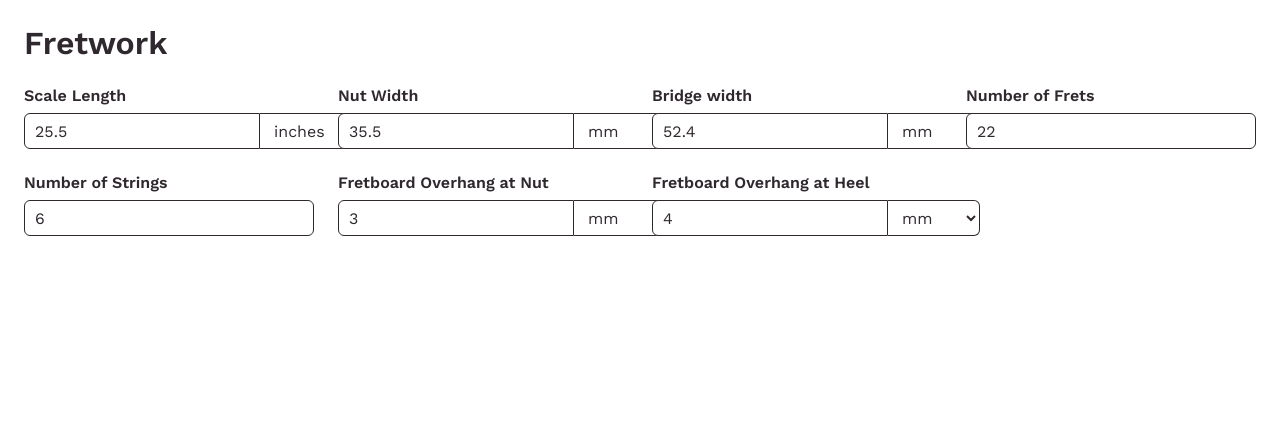
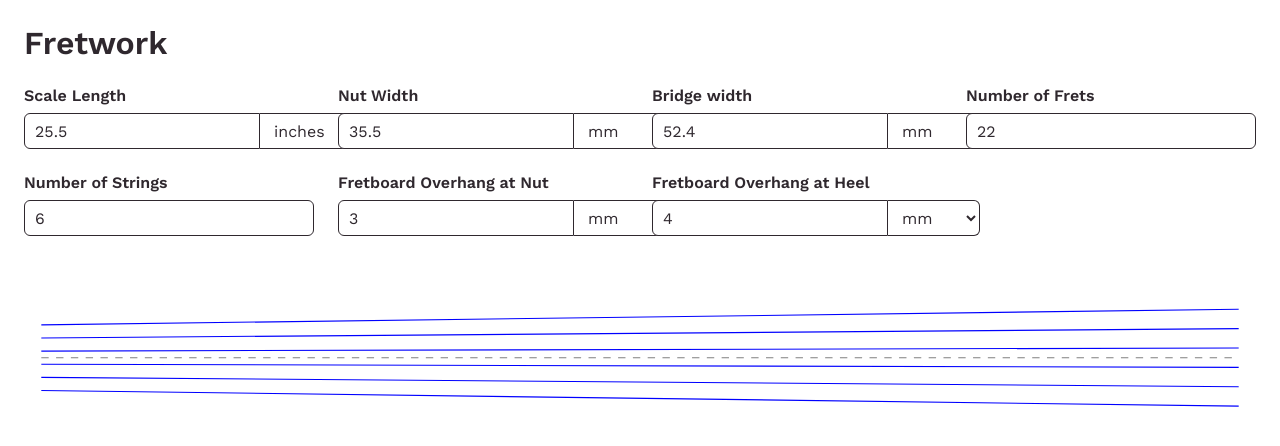
Before and after one commit to billhannah/fret-werk, a Vue app: page / in a window 1280 px wide. Shown: the top 446 px of the page. Built offline with nearby package versions, Linux system fonts and the light colour scheme.

Commit message:
Add fretboard component
Adds and SVG and draws the strings based on the inputs

```diff
--- a/src/components/app.vue
+++ b/src/components/app.vue
@@ -4,6 +4,7 @@ import SettingsForm from './form/settings-form.vue';
 import type { Settings, SettingsContext } from '../SettingsContext.ts';
 import { settingsKey } from '../SettingsContext.ts';
 import { provide, reactive } from 'vue';
+import FretboardDrawing from '../fretboard/fretboard-drawing.vue';
 
 const initialSettings: Settings = {
   scaleLength: {
@@ -49,7 +50,13 @@ provide(settingsKey, settingsContext);
   <Header />
   <main class="main">
     <SettingsForm />
+    <FretboardDrawing />
   </main>
 </template>
 
-<style scoped></style>
+<style scoped>
+.main {
+  display: grid;
+  gap: 2rem;
+}
+</style>
--- /dev/null
+++ b/src/fretboard/fretboard-drawing.vue
@@ -0,0 +1,106 @@
+<script setup lang="ts">
+import { computed, inject } from 'vue';
+import { settingsKey } from '../SettingsContext.ts';
+import { calculateStringLines } from './string-lines.ts';
+
+const settingsContext = inject(settingsKey);
+if (!settingsContext) {
+  throw new Error('Settings context was not provided.');
+}
+
+const margin = 5;
+
+const stringLines = computed(() => {
+  const { scaleLength, nutWidth, bridgeWidth, numberOfStrings } = settingsContext.settings;
+  return calculateStringLines(
+    scaleLength.value,
+    numberOfStrings,
+    nutWidth.value,
+    bridgeWidth.value,
+  );
+});
+
+const viewBox = computed(() => {
+  if (!stringLines.value.ok) {
+    return undefined;
+  }
+
+  const lines = stringLines.value.value;
+  const minY = Math.min(
+    ...lines.map((line) => line.yAtNut),
+    ...lines.map((line) => line.yAtBridge),
+  );
+  const maxY = Math.max(
+    ...lines.map((line) => line.yAtNut),
+    ...lines.map((line) => line.yAtBridge),
+  );
+
+  return `${-margin} ${minY - margin} ${settingsContext.settings.scaleLength.value + margin * 2} ${maxY - minY + margin * 2}`;
+});
+</script>
+
+<template>
+  <div class="fretboard-wrapper">
+    <p v-if="!stringLines.ok" class="drawing-error">{{ stringLines.error.message }}</p>
+    <svg
+      v-else
+      xmlns="http://www.w3.org/2000/svg"
+      :viewBox="viewBox"
+      preserveAspectRatio="xMidYMid meet"
+      class="fretboard-drawing"
+    >
+      <line
+        v-for="(line, index) in stringLines.value"
+        :key="`string-${index}`"
+        class="string"
+        :x1="line.xAtNut"
+        :y1="line.yAtNut"
+        :x2="line.xAtBridge"
+        :y2="line.yAtBridge"
+      />
+      <line
+        class="center-line"
+        x1="0"
+        y1="0"
+        :x2="settingsContext.settings.scaleLength.value"
+        y2="0"
+      />
+    </svg>
+  </div>
+</template>
+
+<style scoped>
+.fretboard-wrapper {
+  width: 100%;
+  padding: 2rem;
+}
+
+.fretboard-drawing {
+  display: block;
+  width: 100%;
+  height: auto;
+}
+
+.fret {
+  stroke: red;
+}
+
+.string {
+  stroke: blue;
+  stroke-width: 0.6;
+}
+
+.center-line {
+  stroke: grey;
+  stroke-width: 0.6;
+  stroke-dasharray: 4 4;
+}
+
+.edge-line {
+  stroke: black;
+}
+
+.drawing-error {
+  color: var(--text);
+}
+</style>
```
